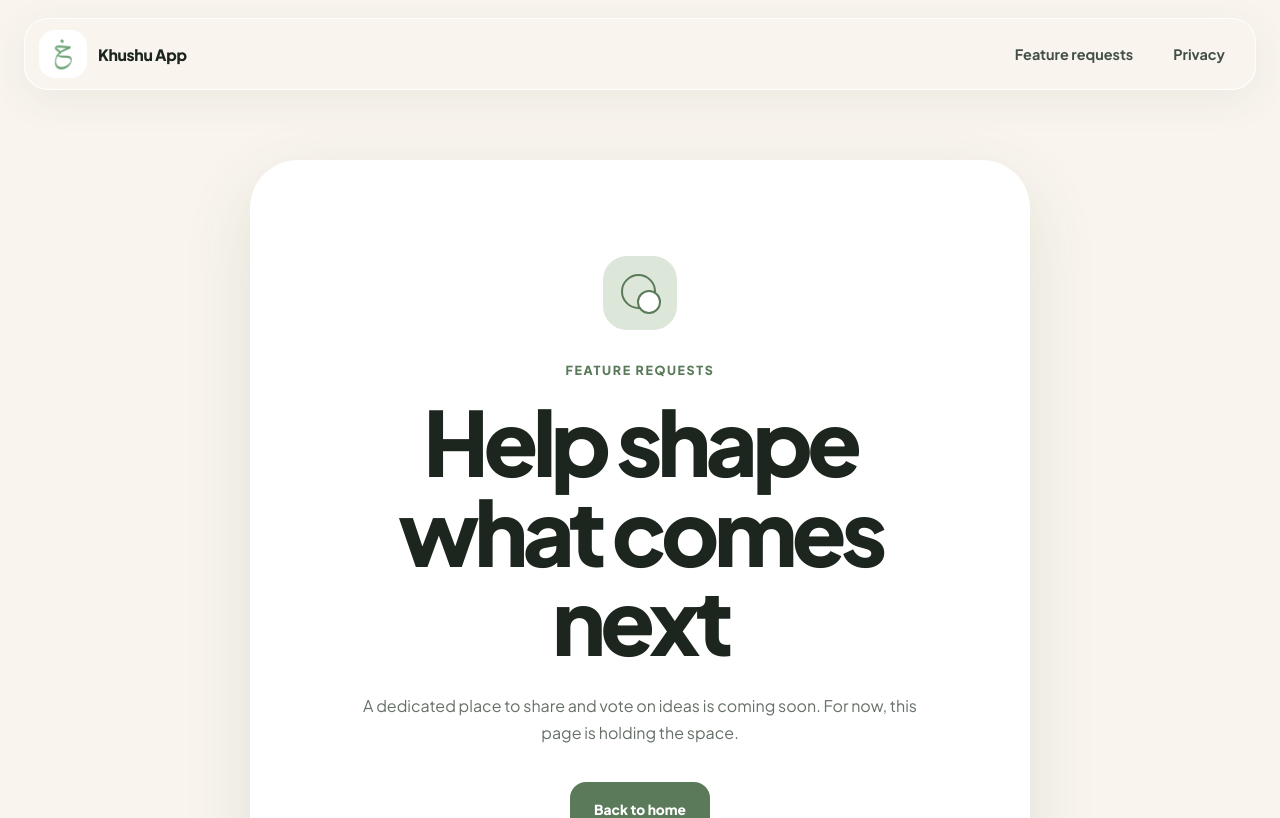
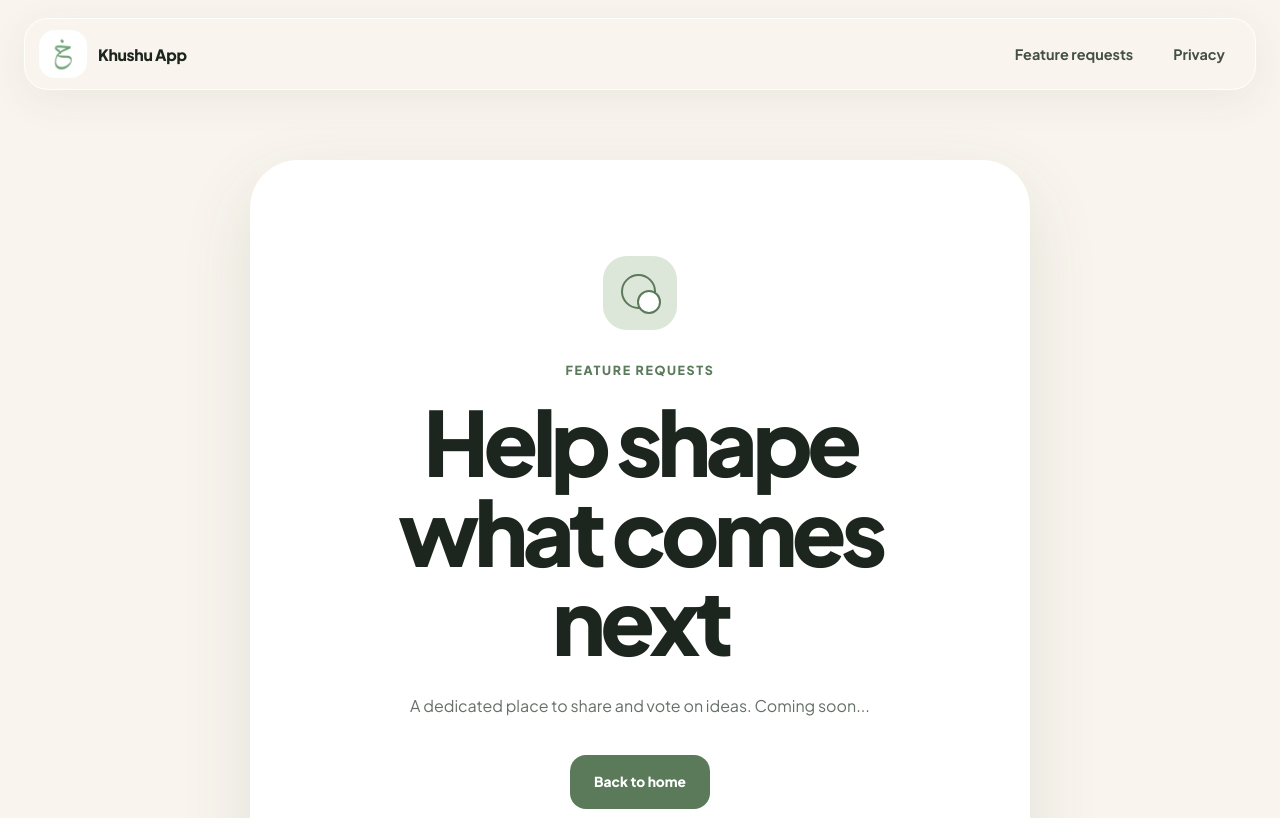
Before and after one commit to bjzaffar/khushu-app-website, a Next.js app: page /feature-requests in a window 1280 px wide. Shown: the top 818 px of the page. Built offline with nearby package versions, Linux system fonts and the light colour scheme.

Commit message:
Update page.tsx

```diff
--- a/app/feature-requests/page.tsx
+++ b/app/feature-requests/page.tsx
@@ -11,7 +11,7 @@ export default function FeatureRequestsPage() {
     <PlaceholderPage
       eyebrow="Feature requests"
       title="Help shape what comes next"
-      description="A dedicated place to share and vote on ideas is coming soon. For now, this page is holding the space."
+      description="A dedicated place to share and vote on ideas. Coming soon..."
     />
   );
 }
```
